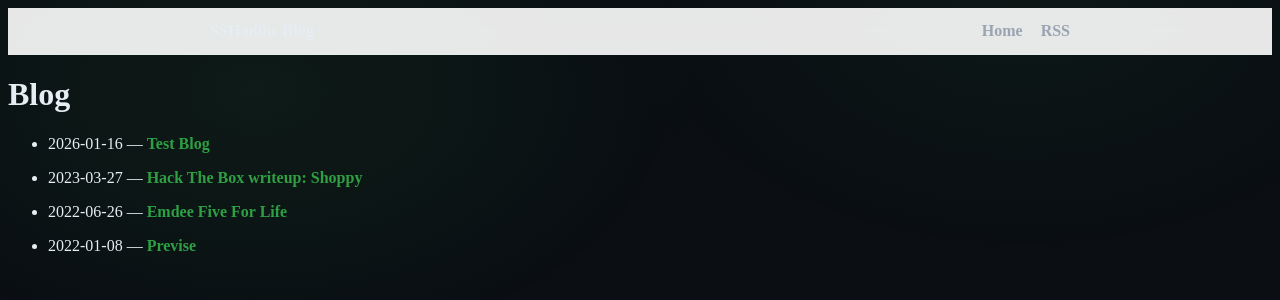
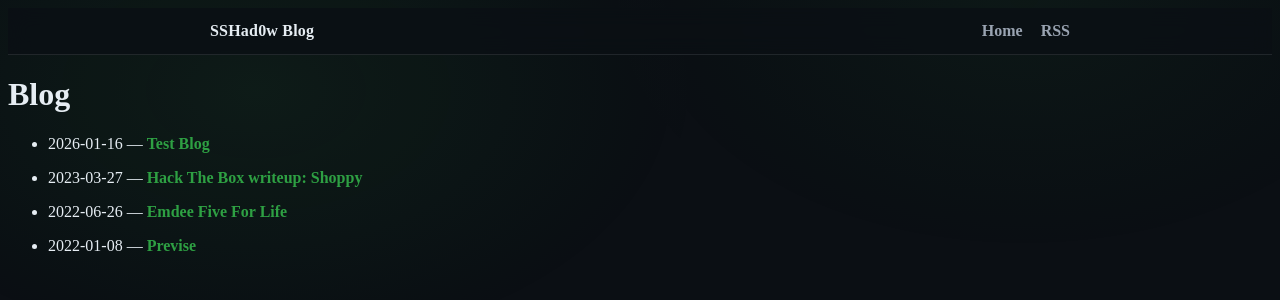
Before and after one commit to SSHad0w/https-blog.SSHad0w.com, a Jekyll site: the page built from index.md, in a window 1280 px wide. Shown: the top 300 px of the page. Built offline with Jekyll 4.4.1, drawn with Linux system fonts in a browser that asks for light colours.

Commit message:
Fixing the header on light theme.

```diff
--- a/assets/css/style.scss
+++ b/assets/css/style.scss
@@ -122,16 +122,6 @@ a:hover {
   text-decoration: none !important;
 }
 
-/* Sticky header */
-
-.site-header {
-  position: sticky !important;
-  top: 0 !important;
-  z-index: 1000 !important;
-  backdrop-filter: blur(10px) !important;
-  background: rgba(255,255,255,0.9) !important;
-}
-
 /* Footer */
 
 .site-footer {
```
